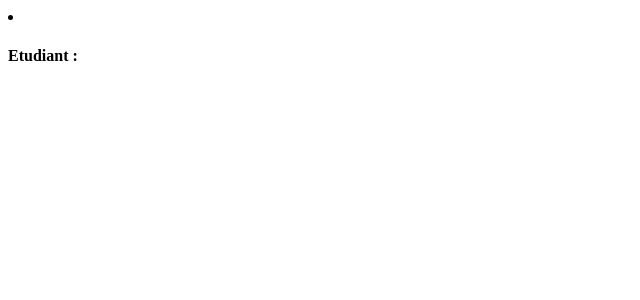
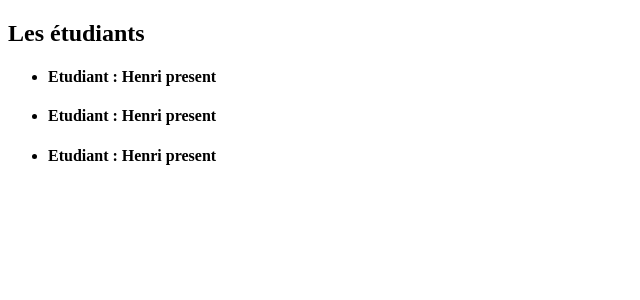
Before and after one commit to Tecna3000/Projet-web-L3, an Angular app: page / in a window 1280 px wide. Shown: the top 300 px of the page, without its empty margins (0-640 px from the left). Built offline with nearby package versions, Linux system fonts and the light colour scheme.

Commit message:
arrivée à: Property binding

```diff
--- a/src/app/app.component.html
+++ b/src/app/app.component.html
@@ -1,3 +1,12 @@
-<li class="list-group-item">
-  <h4>Etudiant : {{ studentName }}</h4>
-</li>
+<div class="container">
+  <div class="row">
+    <div class="col-xs-12">
+      <h2>Les étudiants</h2>
+      <ul class="list-group">
+        <app-students></app-students>
+        <app-students></app-students>
+        <app-students></app-students>
+      </ul>
+    </div>
+  </div>
+</div>
--- a/src/app/students/students.component.html
+++ b/src/app/students/students.component.html
@@ -1,3 +1,3 @@
 <li class="list-group-item">
-  <h4>Liste des étudiants</h4>
+  <h4>Etudiant : {{ studentName }} {{getStatus()}}</h4>
 </li>
```
